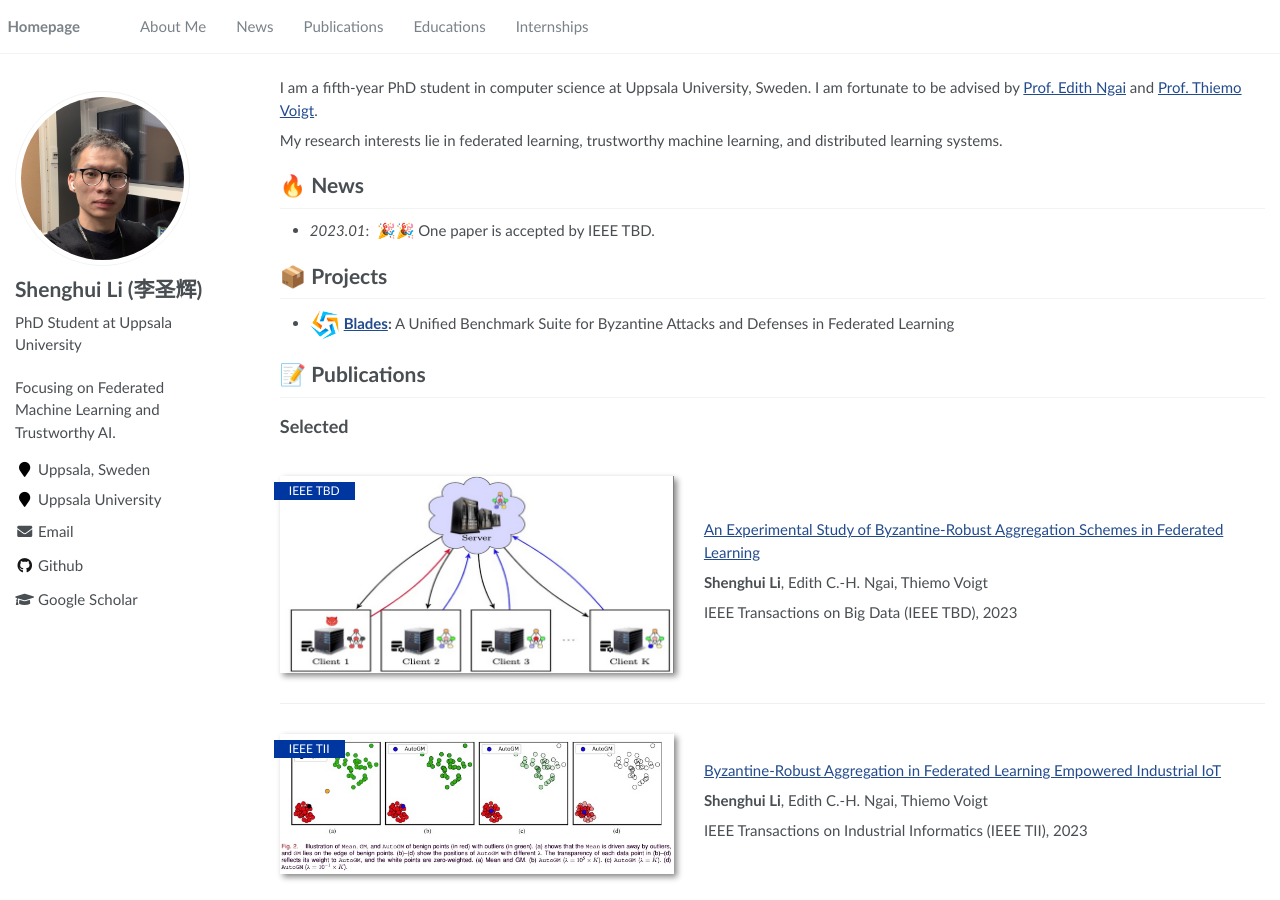
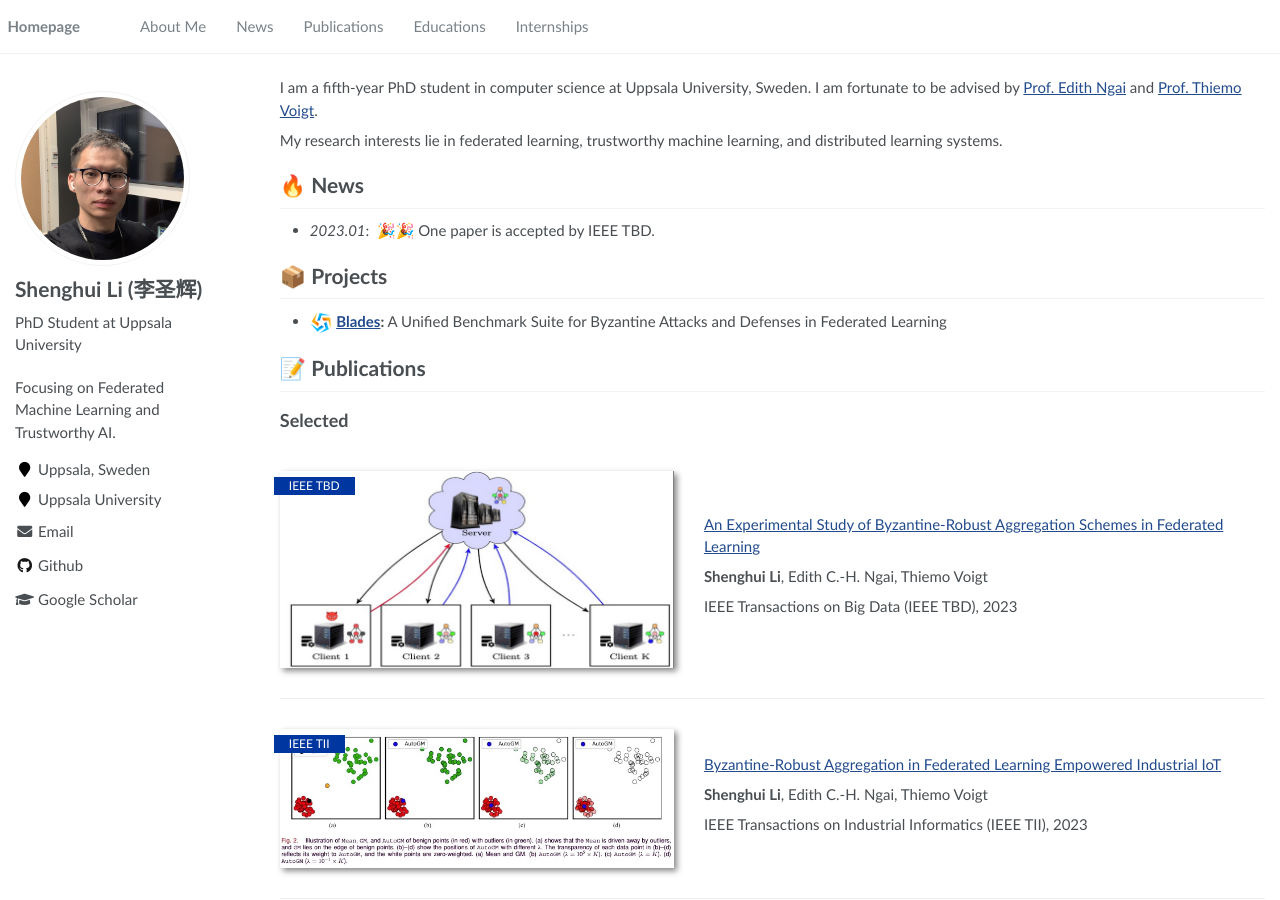
Before and after one commit to lishenghui/lishenghui.github.io, a Jekyll site: the page built from _pages/about.md, in a window 1280 px wide and 900 px high. Built offline with Jekyll 4.4.1, drawn with Linux system fonts in a browser that asks for light colours.

Commit message:
Update about.md

```diff
--- a/_pages/about.md
+++ b/_pages/about.md
@@ -32,7 +32,7 @@ distributed learning systems.
 [//]: # (- *2022.02*: &nbsp;🎉🎉 Lorem ipsum dolor sit amet, consectetur adipiscing elit. Vivamus ornare aliquet ipsum, ac tempus justo dapibus sit amet. )
 
 # 📦 Projects
-- <img src='./images/blade10.png' style='width: 2em;'> **[Blades](https://github.com/lishenghui/blades):** A Unified Benchmark Suite for Byzantine Attacks and Defenses in Federated Learning
+- <img src='./images/blade10.png' style='width: 1.5em;'> **[Blades](https://github.com/lishenghui/blades):** A Unified Benchmark Suite for Byzantine Attacks and Defenses in Federated Learning
 
 
 # 📝 Publications
```
